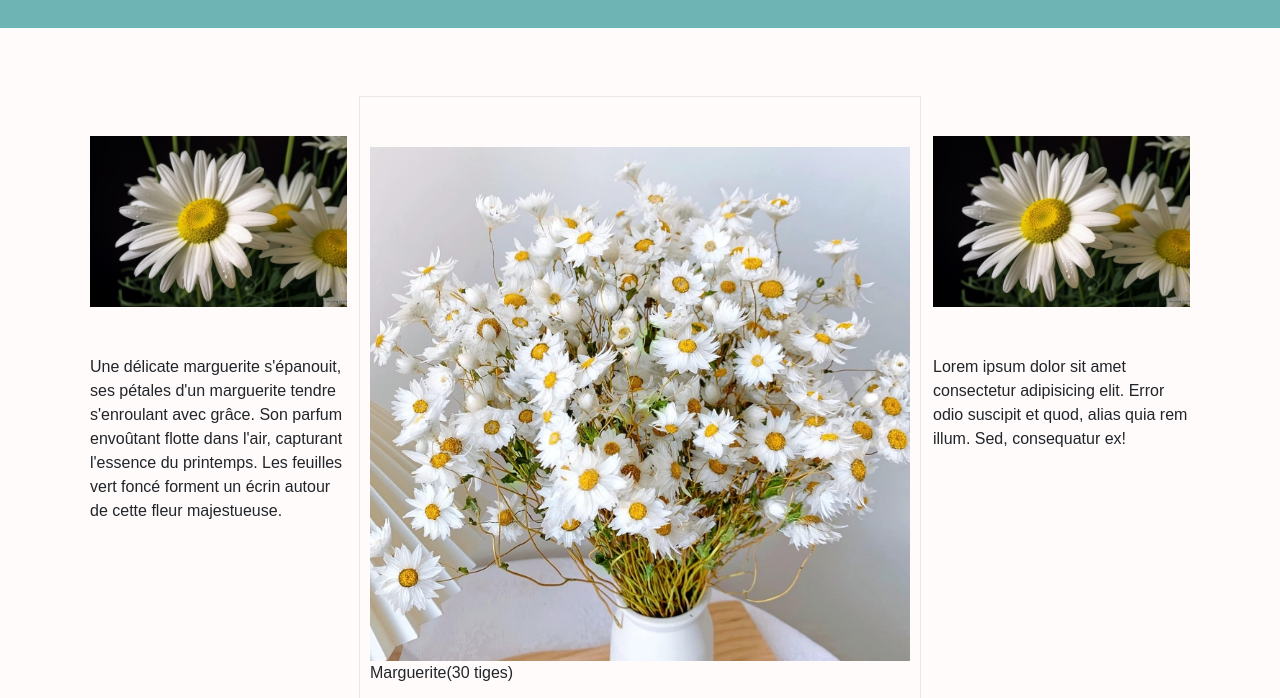
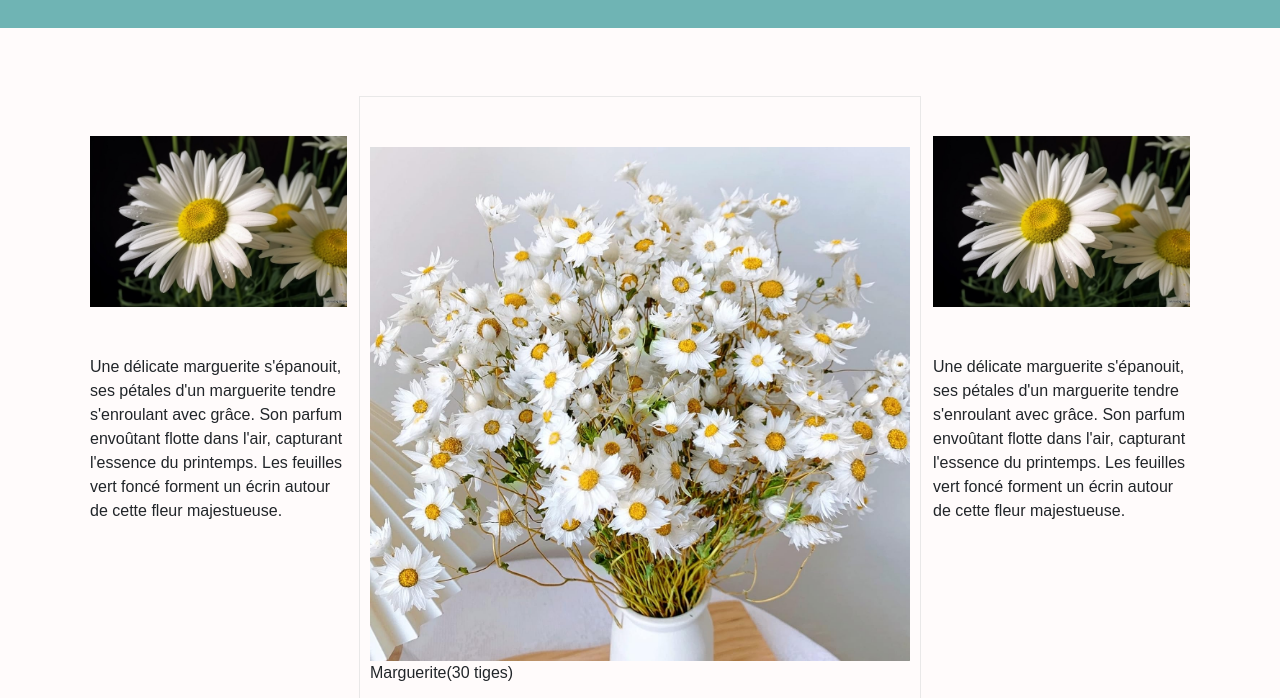
Before and after one commit to antipas-codeur/site-des-fleurs, a plain HTML site: page marguerite.html in a window 1280 px wide. Shown: the part 88-786 px from the top of the page. Drawn offline with nearby package versions, Linux system fonts and the light colour scheme.

Commit message:
Update marguerite.html

```diff
--- a/marguerite.html
+++ b/marguerite.html
@@ -131,8 +131,9 @@
           <div class="col-md-3 col-sm-5">
             <img src="images/marguerite2.jpg" class="img-fluid" alt="" />
             <p class="py-5">
-              Lorem ipsum dolor sit amet consectetur adipisicing elit. Error
-              odio suscipit et quod, alias quia rem illum. Sed, consequatur ex!
+              Une délicate marguerite s'épanouit, ses pétales d'un marguerite tendre s'enroulant avec grâce.
+              Son parfum envoûtant flotte dans l'air, capturant l'essence du printemps.
+              Les feuilles vert foncé forment un écrin autour de cette fleur majestueuse.
             </p>
           </div>
         </div>
```
